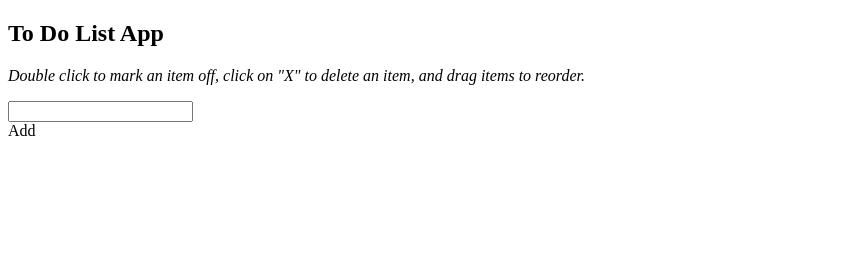
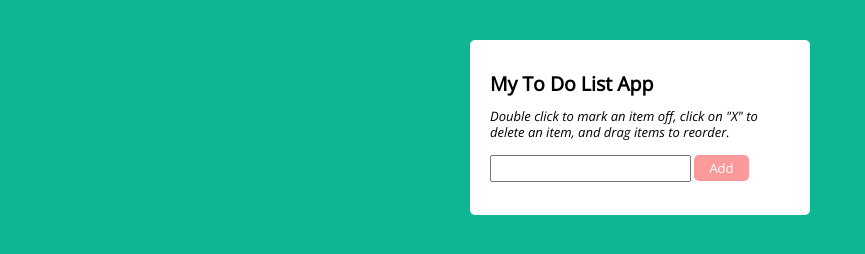
Before and after one commit to adexbam/myTodListApp, a plain HTML site: page index.html in a window 1280 px wide. Shown: the whole page, without its empty margins (0-865 px from the left). Drawn offline with nearby package versions, Linux system fonts and the light colour scheme.

Commit message:
add some css styling

```diff
--- a/css/styles.css
+++ b/css/styles.css
@@ -0,0 +1,61 @@
+
+@import url(https://fonts.googleapis.com/css?family=Open+Sans:400italic,400);
+
+body {
+font: normal normal 13px/16px "Open Sans", sans-serif;
+background: #0fb692;
+}
+
+.container{
+padding: 20px;
+width: 300px;
+margin: 0 auto;
+margin-top: 40px;
+background: white;
+border-radius: 5px;}
+
+form {
+display: inline-block;
+}
+
+input{
+padding: 4px 15px 4px 5px;
+}
+
+#button{
+display: inline-block;
+background-color:#fc999b;
+color:#ffffff;
+border-radius: 5px;
+text-align:center;
+margin-top:2px;
+padding: 5px 15px;
+}
+
+#button:hover{
+cursor: pointer;
+opacity: .8;}
+
+ol {padding-left: 20px;}
+
+ol li {padding: 5px;color:#000;}
+
+ol li:nth-child(even){background: #dfdfdf;}
+
+.strike{text-decoration: line-through;}
+
+li:hover{
+    cursor: pointer;
+}
+
+.delete {
+	display: none;
+}
+
+li > crossOutButton {
+	background: none;
+	border: none;
+	float: right;
+	color: #025f70;
+	font-weight: 800;
+}
--- a/index.html
+++ b/index.html
@@ -4,13 +4,13 @@
 <head>
 	<meta charset="utf-8">
 	<meta name="viewport" content="width=device-width">
-	<title>repl.it</title>
+	<title>myToDoList</title>
 	<link href="css/styles.css" rel="stylesheet" type="text/css" />
 </head>
 
 <body>
     <div class="container">
-        <h2>To Do List App</h2>
+        <h2>My To Do List App</h2>
         <p><em> Double click to mark an item off, click on "X" to delete an item, and drag items to reorder.</em></p>
 
         <form name="toDoList">
```
